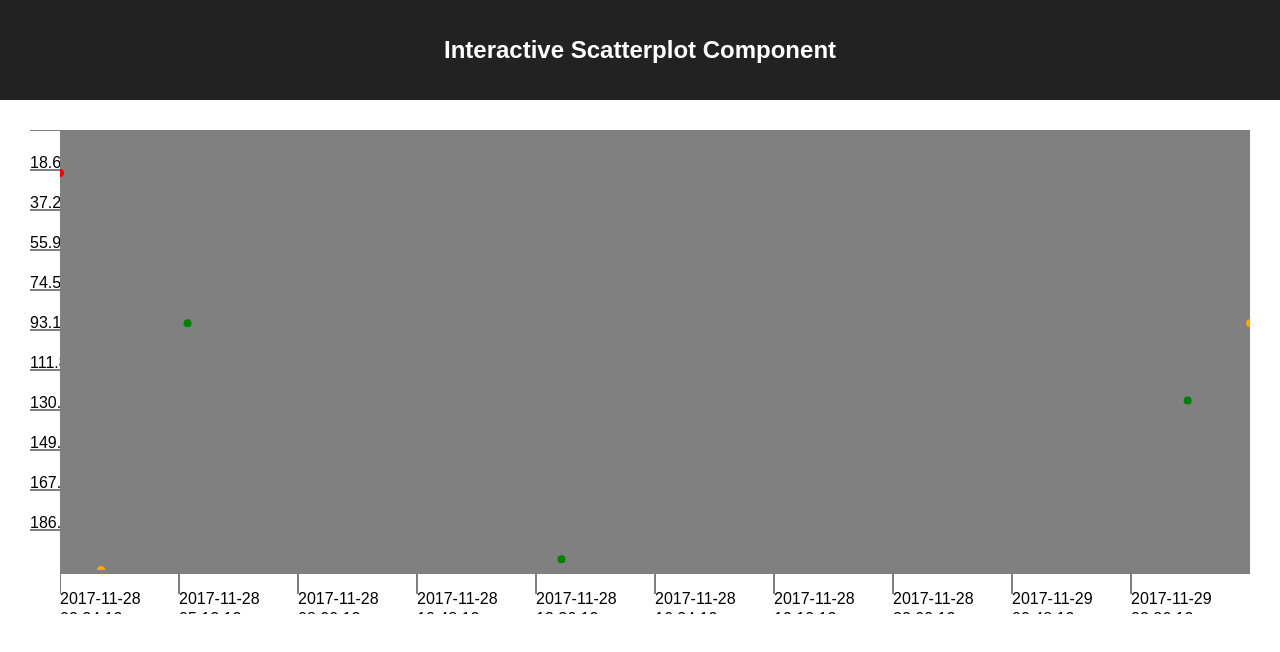
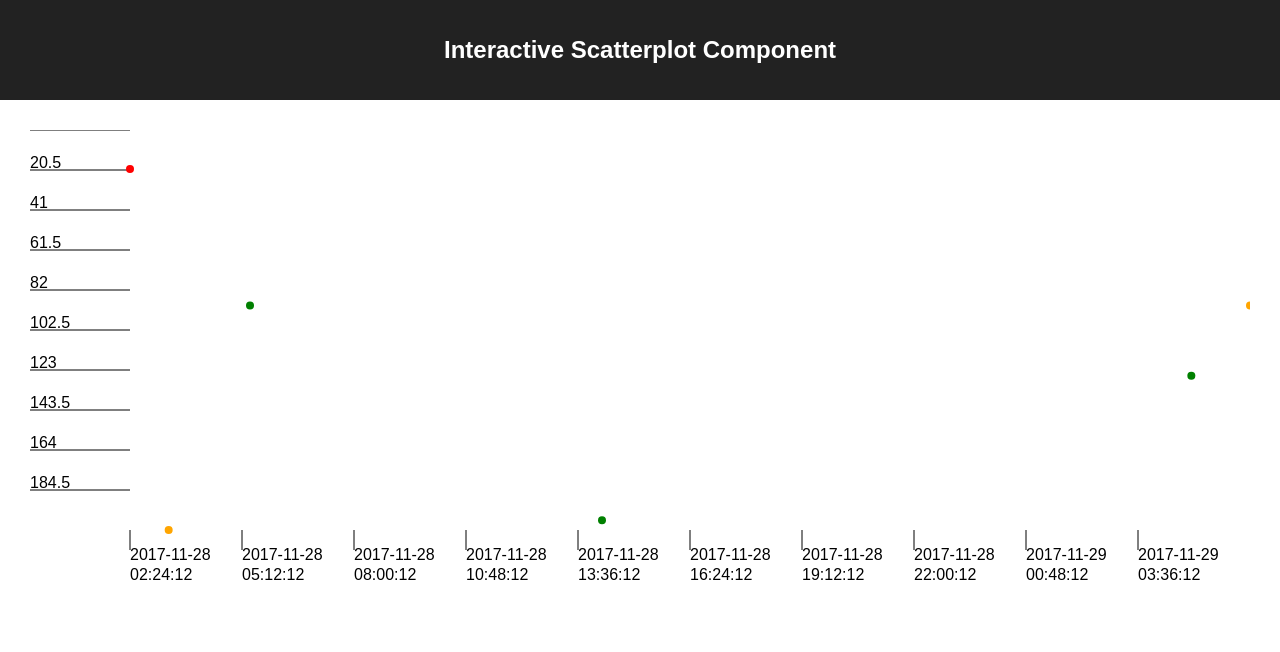
Before and after one commit to dancar/sl-cc-1, a React (Create React App) app: page / in a window 1280 px wide. Shown: the top 652 px of the page. Built offline with nearby package versions, Linux system fonts and the light colour scheme.

Commit message:
Using single SVG now

```diff
--- a/src/components/Scatterplot.js
+++ b/src/components/Scatterplot.js
@@ -53,19 +53,50 @@ export default class Scatterplot extends React.Component {
     this.setState({data})
   }
 
+  componentDidMount () {
+    this.setState({
+      height: this.el.clientHeight,
+      width: this.el.clientWidth
+    })
+  }
+
   render () {
+    const yAxisWidth = 100
+    const xAxisHeight = 100
+
     return (
-      <div className="scatterplot-container">
-        <YAxis maxDuration={this.state.maxDuration}/>
-        <Surface data={this.state.data}
-                 maxDuration={this.state.maxDuration}
-                 minTime={this.state.minTime}
-                 maxTime={this.state.maxTime}
-                 onPointClicked={this.handlePointClicked.bind(this)}
-                 />
-        <div className="scatterplot-corner"></div>
-        <XAxis minTime={this.state.minTime}
-               maxTime={this.state.maxTime} />
+      <div className="scatterplot-container"
+           ref={ (el) => this.el = el}
+           >
+        <svg height={this.state.height}
+             width={this.state.width}
+             >
+          <YAxis
+            maxDuration={this.state.maxDuration}
+            width={yAxisWidth}
+            height={this.state.height - xAxisHeight}
+            />
+
+          <Surface
+            data={this.state.data}
+            maxDuration={this.state.maxDuration}
+            minTime={this.state.minTime}
+            maxTime={this.state.maxTime}
+            onPointClicked={this.handlePointClicked.bind(this)}
+            height={this.state.height - xAxisHeight}
+            width={this.state.width - yAxisWidth}
+            leftOffset={yAxisWidth}
+            />
+
+          <XAxis
+            minTime={this.state.minTime}
+            maxTime={this.state.maxTime}
+            height={xAxisHeight}
+            width={this.state.width - yAxisWidth}
+            leftOffset={yAxisWidth}
+            topOffset={this.state.height - xAxisHeight}
+            />
+        </svg>
       </div>
     )
   }
--- a/src/components/Surface.js
+++ b/src/components/Surface.js
@@ -18,13 +18,18 @@ export default class Surface extends React.Component {
     }
   }
 
-  renderPoints () {
-    const { width, height } = this.state
+  render () {
+    const { data, leftOffset, width, height, minTime, maxDuration} = this.props
+    if (! (height && width) ) {
+      console.log('<-DANDEBUG-> Surface.js\\ 28: <here>');
+      return []
+    }
     const timespan = this.props.maxTime - this.props.minTime
-    const points = this.props.data.map( (point, index) => {
-      const top = (point.duration * height / this.props.maxDuration)
-      const timeOffset = point.timestamp - this.props.minTime
-      const left = timeOffset * width / timespan
+    const points = data.map( (point, index) => {
+      const top = (point.duration * height / maxDuration)
+      const timeOffset = point.timestamp - minTime
+      const left = leftOffset + timeOffset * width / timespan
+      console.log('<-DANDEBUG-> Surface.js\\ 30: left:', left);
       let pointClassName = "scatterplot-point"
       if (point.selected) {
         pointClassName += " scatterplot-point-selected"
@@ -42,22 +47,4 @@ export default class Surface extends React.Component {
     })
     return points
   }
-
-  componentDidMount () {
-    this.setState({
-      width: this.el.clientWidth,
-      height: this.el.clientHeight
-    })
-  }
-
-  render () {
-    const { width, height } = this.state.dimensions
-    return (
-      <div className="scatterplot-surface" ref={el => this.el = el} >
-        <svg width={this.state.width} height={this.state.height}
-             >{this.renderPoints()}</svg>
-      </div>
-
-    )
-  }
 }
--- a/src/components/XAxis.js
+++ b/src/components/XAxis.js
@@ -11,18 +11,18 @@ export default class XAxis extends React.Component {
     }
   }
 
-  renderLabels () {
-    const width = this.state.width
-    console.log('<-DANDEBUG-> XAxis.js\\ 15: width:', width);
-    if (width < 0) {
+  render () {
+    if (!this.props.width) {
       return []
     }
-    const labelsCount = Math.floor(width / BASE_LABEL_WIDTH)
+    const topOffset = this.props.topOffset
+    console.log('<-DANDEBUG-> XAxis.js\\ 18: topOffset:', topOffset);
+    const labelsCount = Math.floor(this.props.width / BASE_LABEL_WIDTH)
     const timespan = this.props.maxTime - this.props.minTime
     const labelStep = timespan / labelsCount
     const labels = [...Array(labelsCount).keys()].map(index => {
       const value = index * labelStep
-      const left = value * width / timespan
+      const left = this.props.leftOffset + value * this.props.width / timespan
       const time = moment(this.props.minTime + value)
       const date = time.format("YYYY-MM-DD")
       const hour = time.format("HH:mm:ss")
@@ -31,39 +31,22 @@ export default class XAxis extends React.Component {
         <line
           stroke="black"
           key={"line_" + index}
-          y1={0}
-          y2={20}
+          y1={topOffset}
+          y2={topOffset + 20}
           x1={left}
           x2={left}
           >
         </line>
       ), (
-        <text x={left} y={30}>
+        <text x={left} y={topOffset + 30}>
           { date }
         </text>
       ), (
-        <text x={left} y={50}>
+        <text x={left} y={topOffset + 50}>
           { hour }
         </text>
       )]
     })
     return labels
   }
-
-  componentDidMount () {
-    const width = this.el.clientWidth
-    this.setState({width})
-  }
-
-  render () {
-    const width = this.state.width
-    return (
-      <div ref={el => this.el=el} >
-
-        <svg width={width} height={40}>
-        { this.renderLabels() }
-        </svg>
-      </div>
-    )
-  }
 }
--- a/src/components/YAxis.js
+++ b/src/components/YAxis.js
@@ -10,10 +10,9 @@ export default class YAxis extends React.Component {
     }
   }
 
-  renderLabels () {
-    const height = this.state.height
-    const width = 30 // TODO: const / dynamic?
-    if (height < 0) {
+  render () {
+    const height = this.props.height
+    if (! height > 0) {
       return []
     }
     const labelsCount = Math.floor(height / BASE_LABEL_HEIGHT)
@@ -28,7 +27,7 @@ export default class YAxis extends React.Component {
           y1={top}
           y2={top}
           x1={0}
-          x2={width}
+          x2={this.props.width}
           >
         </line>
       ), (
@@ -39,18 +38,4 @@ export default class YAxis extends React.Component {
     })
     return labels
   }
-
-  componentDidMount () {
-    const height = this.el.clientHeight
-    this.setState({height})
-  }
-
-  render () {
-    return (
-      <svg ref={el => this.el=el}
-           style={{background: "white", width: "100%", height: "100%"}}>
-        { this.renderLabels() }
-      </svg>
-    )
-  }
 }
```
